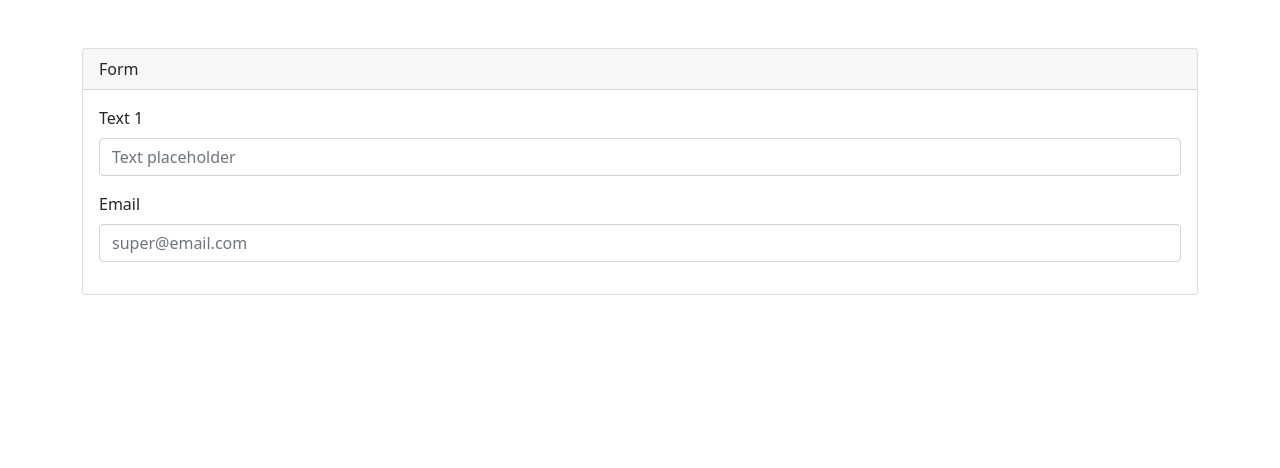
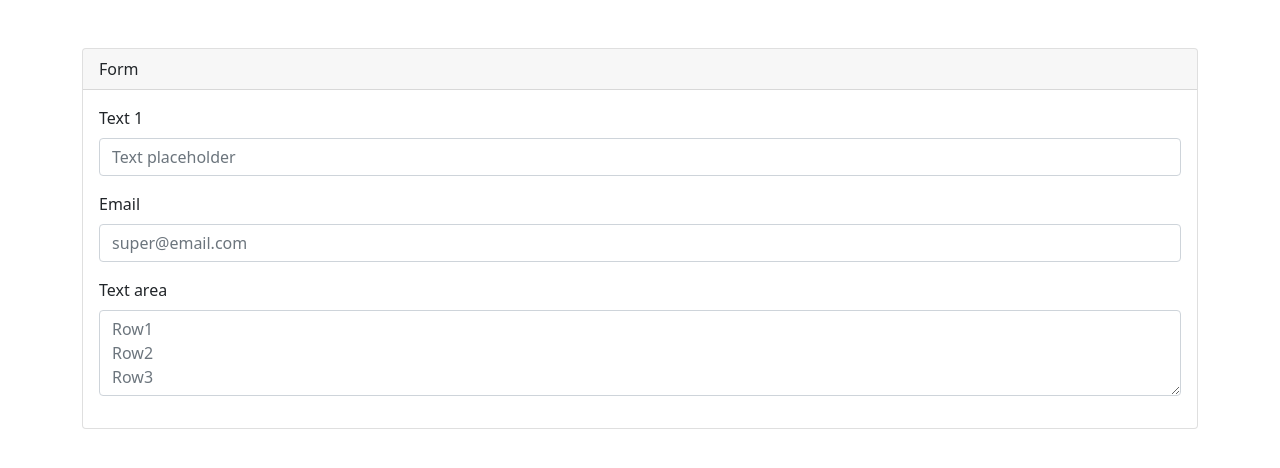
Before and after one commit to slecuona/crudjs, a plain HTML site: page test.html in a window 1280 px wide. Drawn offline with nearby package versions, Linux system fonts and the light colour scheme.

Commit message:
textarea type

```diff
--- a/crud.js
+++ b/crud.js
@@ -4,7 +4,7 @@
     return $(document.createElement(e));
 }
 
-function createFieldInput(cjs, f) {
+function createFieldInput(f) {
     const input = createElement('input');
     input.addClass('form-control');
     input.attr('type', f.type);
@@ -13,6 +13,18 @@
     if(f.placeholder) input.attr('placeholder', f.placeholder);
 
     f.container.append(input);
+}
+
+function createFieldTextarea(f) {
+    const textarea = createElement('textarea');
+    textarea.addClass('form-control');
+    textarea.attr('id', f.id);
+
+    if(f.rows) textarea.attr('rows', f.rows);
+
+    if(f.placeholder) textarea.attr('placeholder', f.placeholder);
+
+    f.container.append(textarea);
 }
 
 function createFieldContainer(f) {
@@ -37,7 +49,11 @@
     cjs.Form.append(f.container);
 
     if(f.type == "text" || f.type == "email") {
-        createFieldInput(cjs, f);
+        createFieldInput(f);
+        return;
+    }
+    if(f.type == "textarea") {
+        createFieldTextarea(f);
         return;
     }
 }
--- a/test.html
+++ b/test.html
@@ -44,6 +44,13 @@
                     name: 'email',
                     label: 'Email',
                     placeholder: 'super@email.com'
+                },
+                {
+                    type: 'textarea',
+                    name: 'textarea',
+                    label: 'Text area',
+                    rows: 3,
+                    placeholder: 'Row1\nRow2\nRow3\n'
                 }
             ]
         }
```
